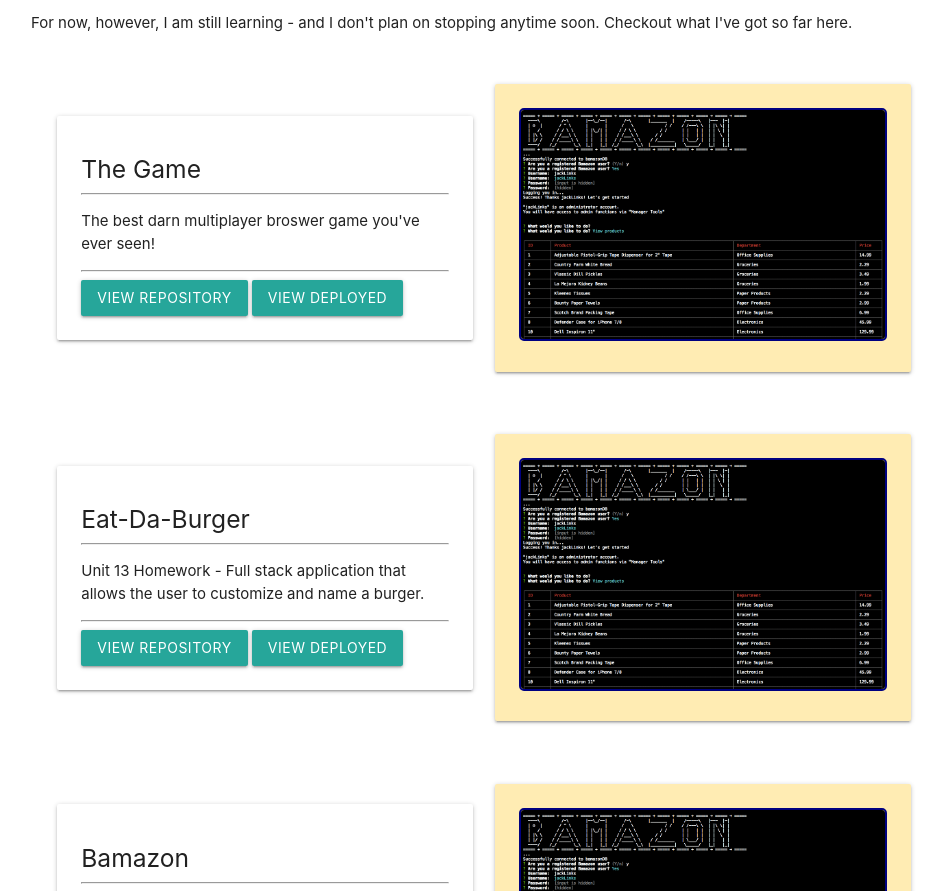
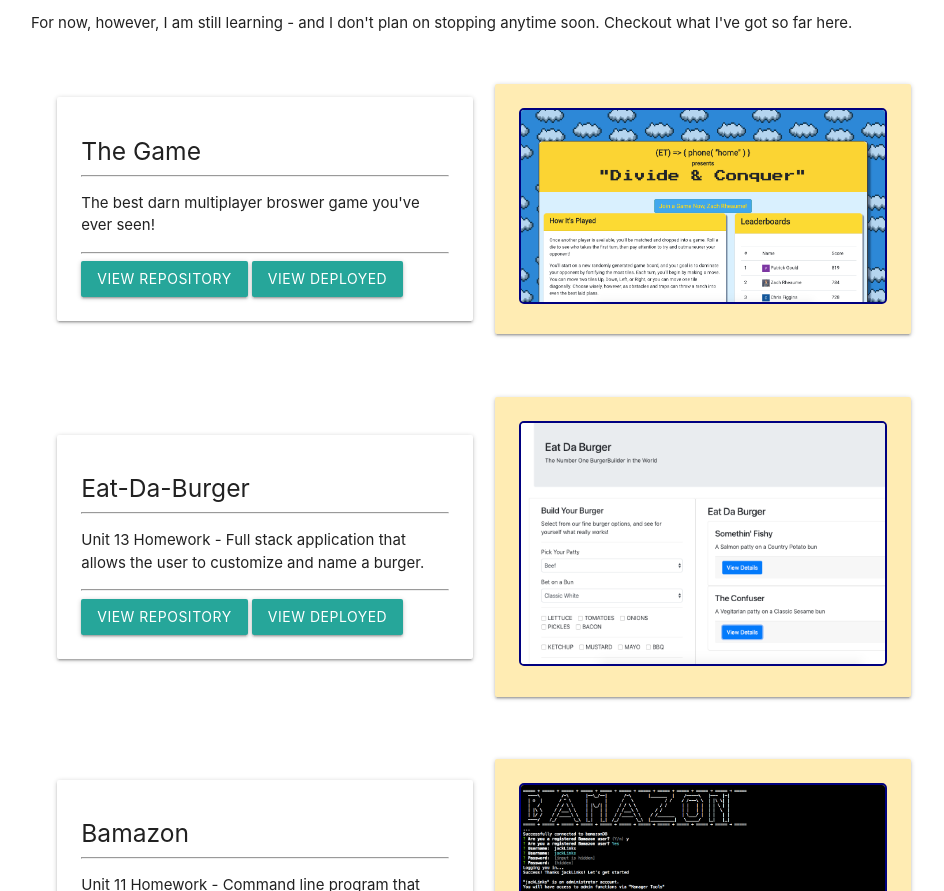
Before and after one commit to zrheaume/zrheaume.github.io, a plain HTML site: page index.html in a window 1280 px wide. Shown: the part 752-1643 px from the top of the page, without its empty margins (161-1105 px from the left). Drawn offline with Linux system fonts and the light colour scheme.

```diff
--- a/index.html
+++ b/index.html
@@ -80,7 +80,7 @@
                         </div>
                         <div class='col l6 center-align'>
                             <div class='card-panel amber lighten-4'>
-                                <img class='link-custom-img' src='assets/images/codeThumbs/bamazonThumb.png'>
+                                <img class='link-custom-img' src='assets/images/codeThumbs/divAndConqThumb.png'>
                             </div>
                         </div>
                     </div>
@@ -112,7 +112,7 @@
                         </div>
                         <div class='col l6 center-align'>
                             <div class='card-panel amber lighten-4'>
-                                <img class='link-custom-img' src='assets/images/codeThumbs/bamazonThumb.png'>
+                                <img class='link-custom-img' src='assets/images/codeThumbs/burgrThumb.png'>
                             </div>
                         </div>
                     </div>
```
